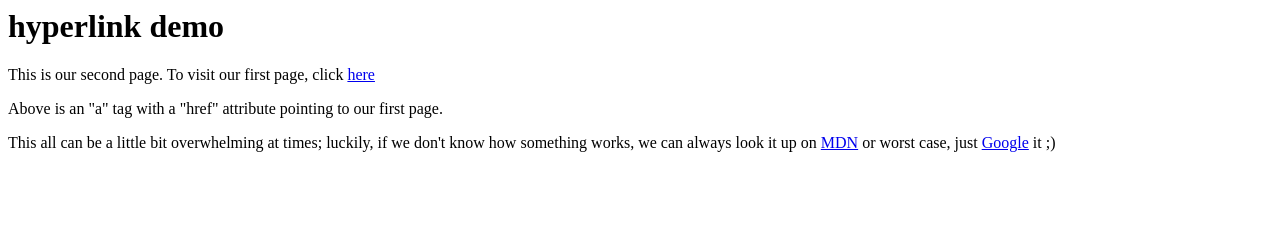
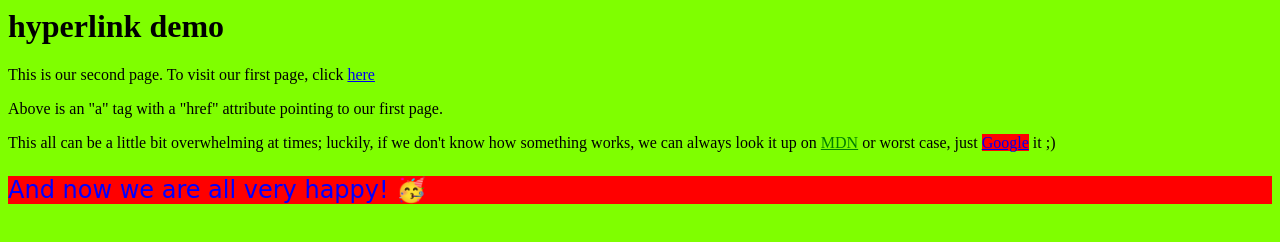
Before and after one commit to sonofaBIT-ch/hello-html, a plain HTML site: page index.html in a window 1280 px wide. Drawn offline with Linux system fonts and the light colour scheme.

Commit message:
add some inline styling

```diff
--- a/index.html
+++ b/index.html
@@ -4,7 +4,7 @@
     <title>second world </title>
 </head>
 
-<body>
+<body style="background-color: chartreuse">
 
 <h1>hyperlink demo</h1>
 <p> This is our second page. To visit our first page, click
@@ -14,7 +14,12 @@
 </p>
 
 <p>This all can be a little bit overwhelming at times; luckily, if we don't know how something works, we can always look it up on
-    <a href="https://developer.mozilla.org/en-US/docs/Web/HTML/Element/a">MDN</a> or worst case, just <a href="https://www.google.co.uk/">Google</a> it ;)</p>
+    <a style="color: green" href="https://developer.mozilla.org/en-US/docs/Web/HTML/Element/a">MDN</a>
+    or worst case, just
+    <a href="https://www.google.co.uk/" style="background-color: red">Google</a> it ;)
+</p>
+
+<p style="background-color: red; color: blue; font-family: cursive; font-size: x-large">And now we are all very happy! &#129395;</p>
 
 </body>
 </html>
```
